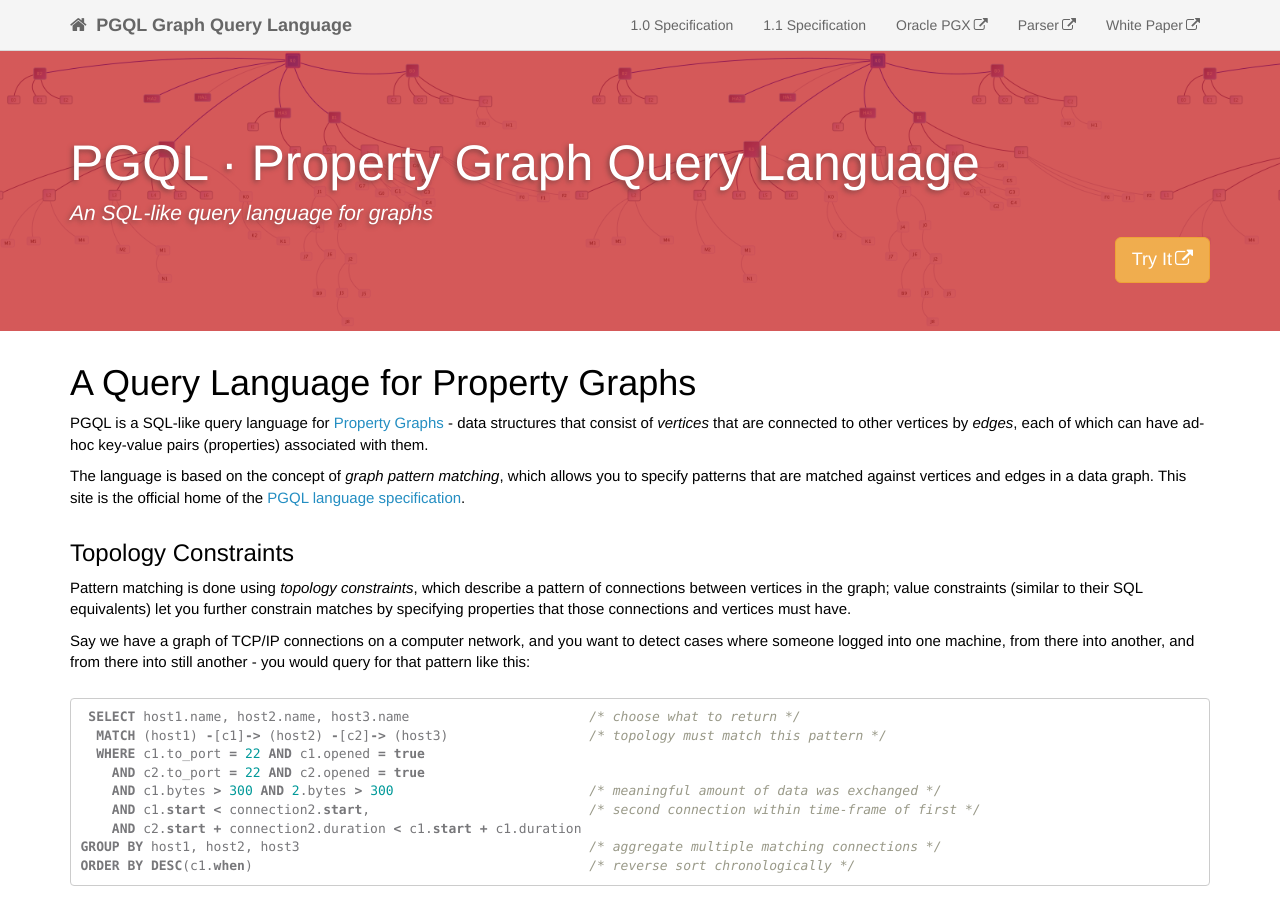
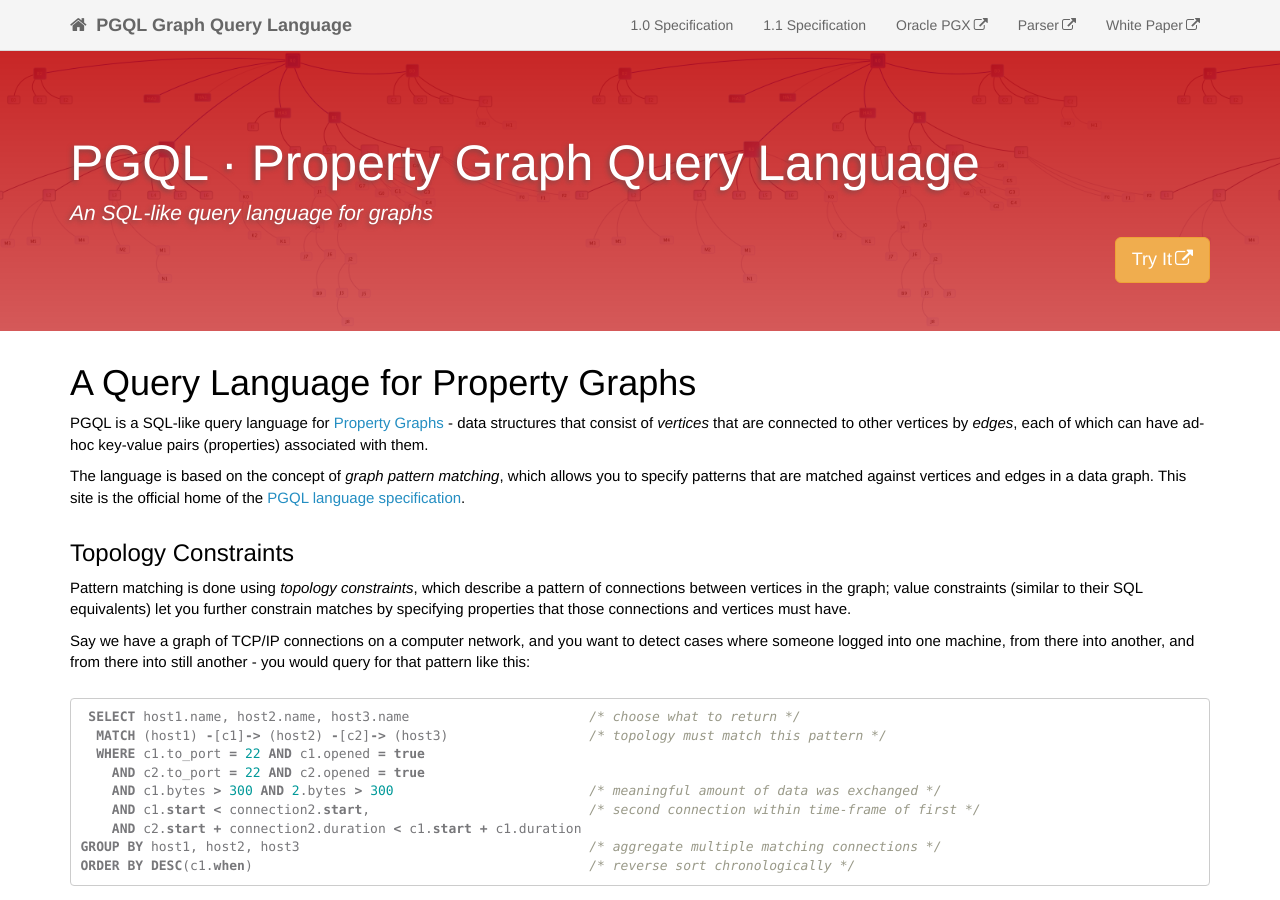
Before and after one commit to oracle/pgql-lang, a Jekyll site: the page built from index.md, in a window 1280 px wide and 900 px high. Built offline with Jekyll 4.4.1, drawn with Linux system fonts in a browser that asks for light colours; nearby versions of some CDN libraries; comment, search, counter and statistics services are not loaded.

Commit message:
improved colors of home screen splash

```diff
--- a/_layouts/default.html
+++ b/_layouts/default.html
@@ -60,7 +60,7 @@
 {% if page.url contains 'index.html' %}
 <div class="row">
 <div class="pgql-jumbotron"
-  style=" background-image: linear-gradient(rgba(190, 0, 0, 0.65), rgba(190, 0, 0, 0.65)), url('images/graph.png');background-size: contain;"
+  style=" background-image: linear-gradient(rgba(190, 0, 0, 0.85), rgba(190, 0, 0, 0.65)), url('images/graph.png');background-size: contain;"
 >
     <div class="container">
       <h1 class="page__title" itemprop="headline" style="color:white;font-size: 50px;">
```
